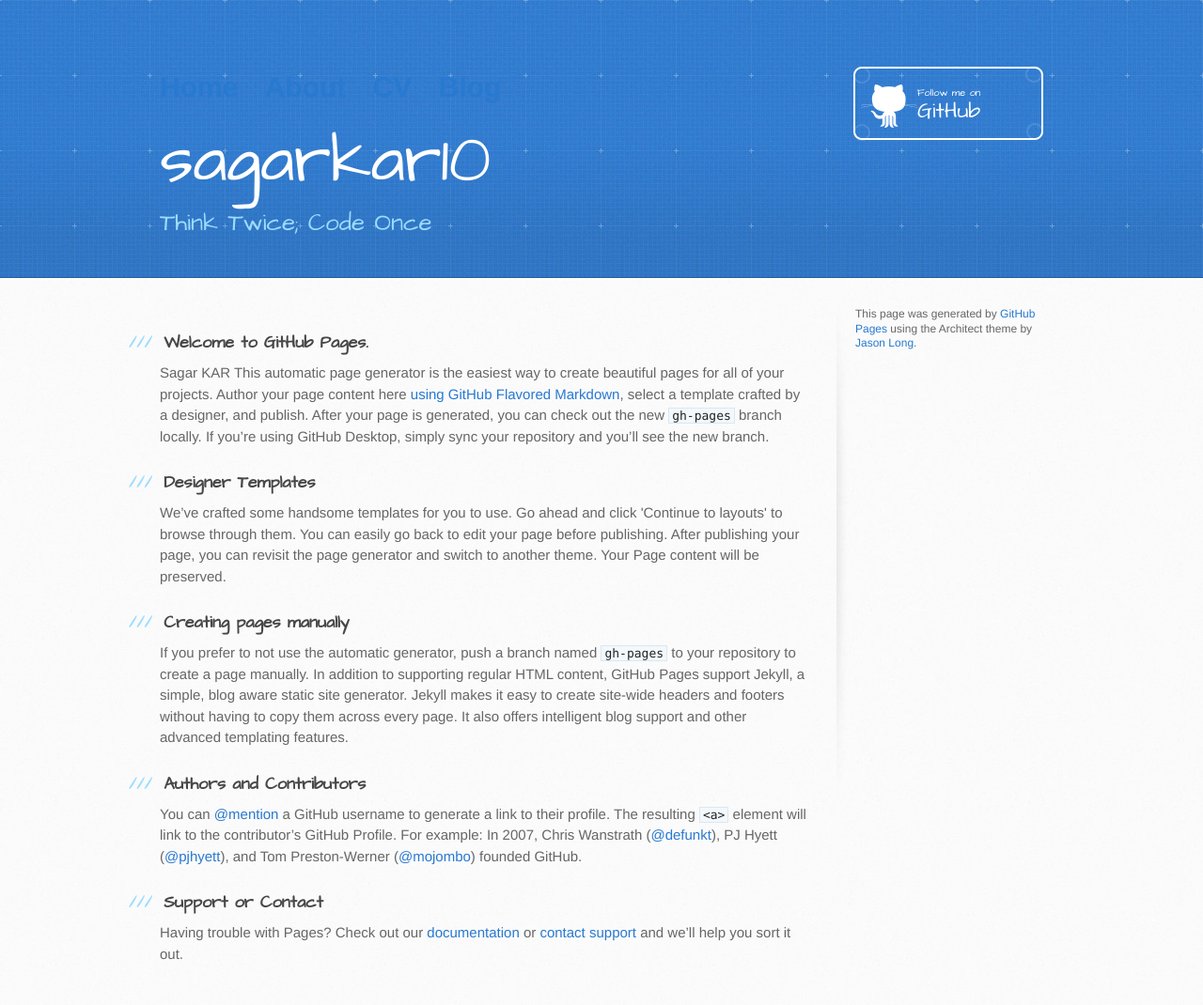
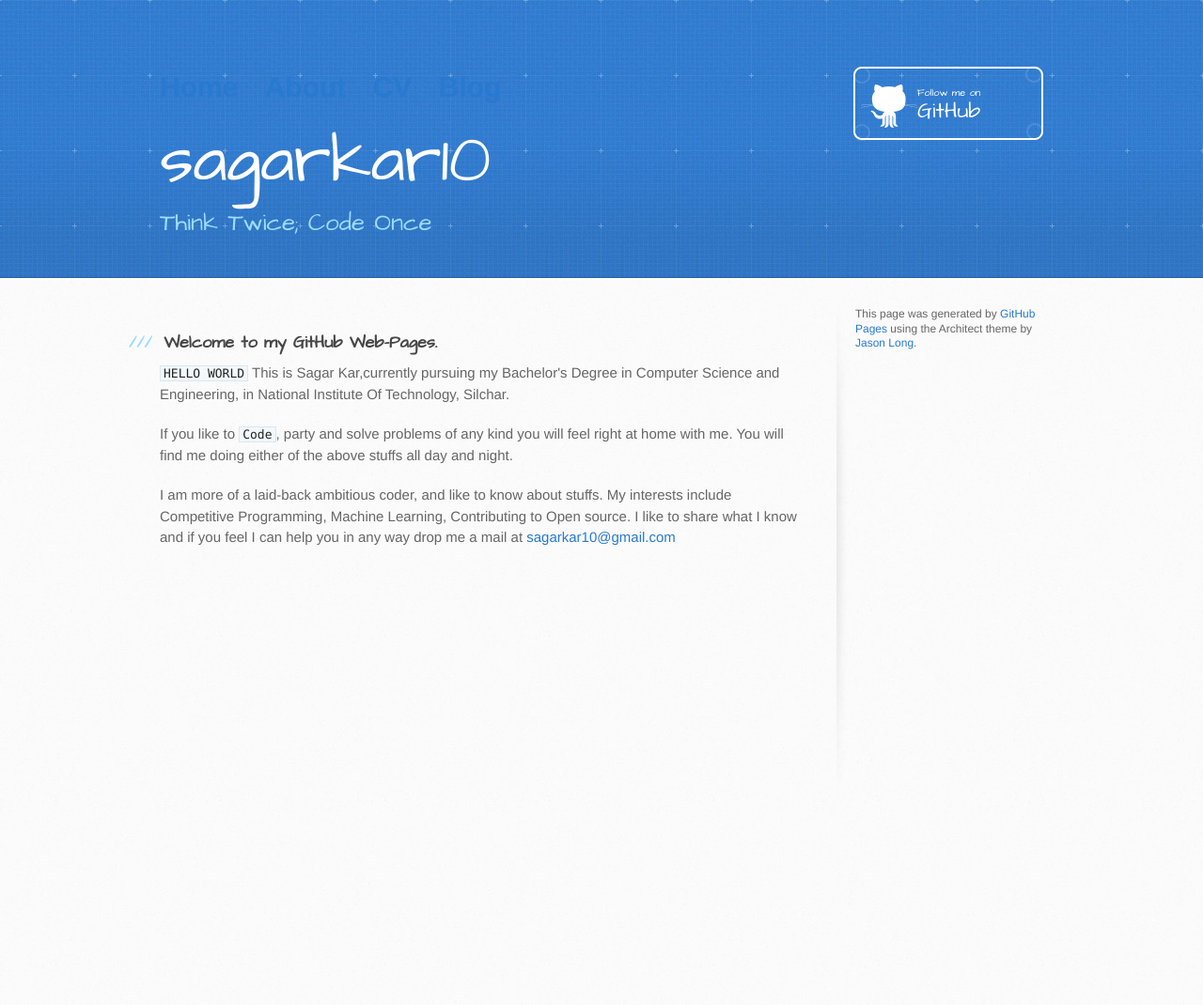
Before and after one commit to sagarkar10/sagarkar10old.github.io, a Jekyll site: the page built from index.html, in a window 1280 px wide. Shown: the whole page at 94% size. Built offline with Jekyll 4.4.1, drawn with Linux system fonts in a browser that asks for light colours; after the commit the page ends 900 px from its top, so only the background shows below that.

Commit message:
feed on and homepage modify

```diff
--- a/index.html
+++ b/index.html
@@ -4,27 +4,11 @@
 ---
 
 <h3>
-<a id="welcome-to-github-pages" class="anchor" href="#welcome-to-github-pages" aria-hidden="true"><span class="octicon octicon-link"></span></a>Welcome to GitHub Pages.</h3>
+<a id="welcome-to-github-pages" class="anchor" href="#welcome-to-github-pages" aria-hidden="true"><span class="octicon octicon-link"></span></a>Welcome to my GitHub Web-Pages.</h3>
 
-<p>Sagar KAR This automatic page generator is the easiest way to create beautiful pages for all of your projects. Author your page content here <a href="https://guides.github.com/features/mastering-markdown/">using GitHub Flavored Markdown</a>, select a template crafted by a designer, and publish. After your page is generated, you can check out the new <code>gh-pages</code> branch locally. If you’re using GitHub Desktop, simply sync your repository and you’ll see the new branch.</p>
+<p><code>HELLO WORLD</code> This is Sagar Kar,currently pursuing my Bachelor's Degree in Computer Science and Engineering, in National Institute Of Technology, Silchar. </p>
 
-<h3>
-<a id="designer-templates" class="anchor" href="#designer-templates" aria-hidden="true"><span class="octicon octicon-link"></span></a>Designer Templates</h3>
+<p>If you like to <code>Code</code>, party and solve problems of any kind you will feel right at home with me. You will find me doing either of the above stuffs all day and night.</p>
 
-<p>We’ve crafted some handsome templates for you to use. Go ahead and click 'Continue to layouts' to browse through them. You can easily go back to edit your page before publishing. After publishing your page, you can revisit the page generator and switch to another theme. Your Page content will be preserved.</p>
-
-<h3>
-<a id="creating-pages-manually" class="anchor" href="#creating-pages-manually" aria-hidden="true"><span class="octicon octicon-link"></span></a>Creating pages manually</h3>
-
-<p>If you prefer to not use the automatic generator, push a branch named <code>gh-pages</code> to your repository to create a page manually. In addition to supporting regular HTML content, GitHub Pages support Jekyll, a simple, blog aware static site generator. Jekyll makes it easy to create site-wide headers and footers without having to copy them across every page. It also offers intelligent blog support and other advanced templating features.</p>
-
-<h3>
-<a id="authors-and-contributors" class="anchor" href="#authors-and-contributors" aria-hidden="true"><span class="octicon octicon-link"></span></a>Authors and Contributors</h3>
-
-<p>You can <a href="https://github.com/blog/821" class="user-mention">@mention</a> a GitHub username to generate a link to their profile. The resulting <code>&lt;a&gt;</code> element will link to the contributor’s GitHub Profile. For example: In 2007, Chris Wanstrath (<a href="https://github.com/defunkt" class="user-mention">@defunkt</a>), PJ Hyett (<a href="https://github.com/pjhyett" class="user-mention">@pjhyett</a>), and Tom Preston-Werner (<a href="https://github.com/mojombo" class="user-mention">@mojombo</a>) founded GitHub.</p>
-
-<h3>
-<a id="support-or-contact" class="anchor" href="#support-or-contact" aria-hidden="true"><span class="octicon octicon-link"></span></a>Support or Contact</h3>
-
-<p>Having trouble with Pages? Check out our <a href="https://help.github.com/pages">documentation</a> or <a href="https://github.com/contact">contact support</a> and we’ll help you sort it out.</p>
-</section>
+<p>I am more of a laid-back ambitious coder, and like to know about stuffs. My interests include Competitive Programming, Machine Learning, Contributing to Open source. I like to share what I know and if you feel I can help you in any way drop me a mail at <a href="mailto:sagarkar10@gmail.com">sagarkar10@gmail.com</a>
+</p>
--- a/stylesheets/stylesheet.css
+++ b/stylesheets/stylesheet.css
@@ -884,5 +884,5 @@
 nav ul li{ display: inline; margin-right: 20px; }
 /* posts part*/
 
-ul.posts { margin: 20px auto 40px; font-size: 1.5em; }
+ul.posts { margin: 20px auto 40px; font-size: 1em; }
 ul.posts li { list-style: none; }
```
Also changed, not shown: blog/index.html (+3 -9 lines).
